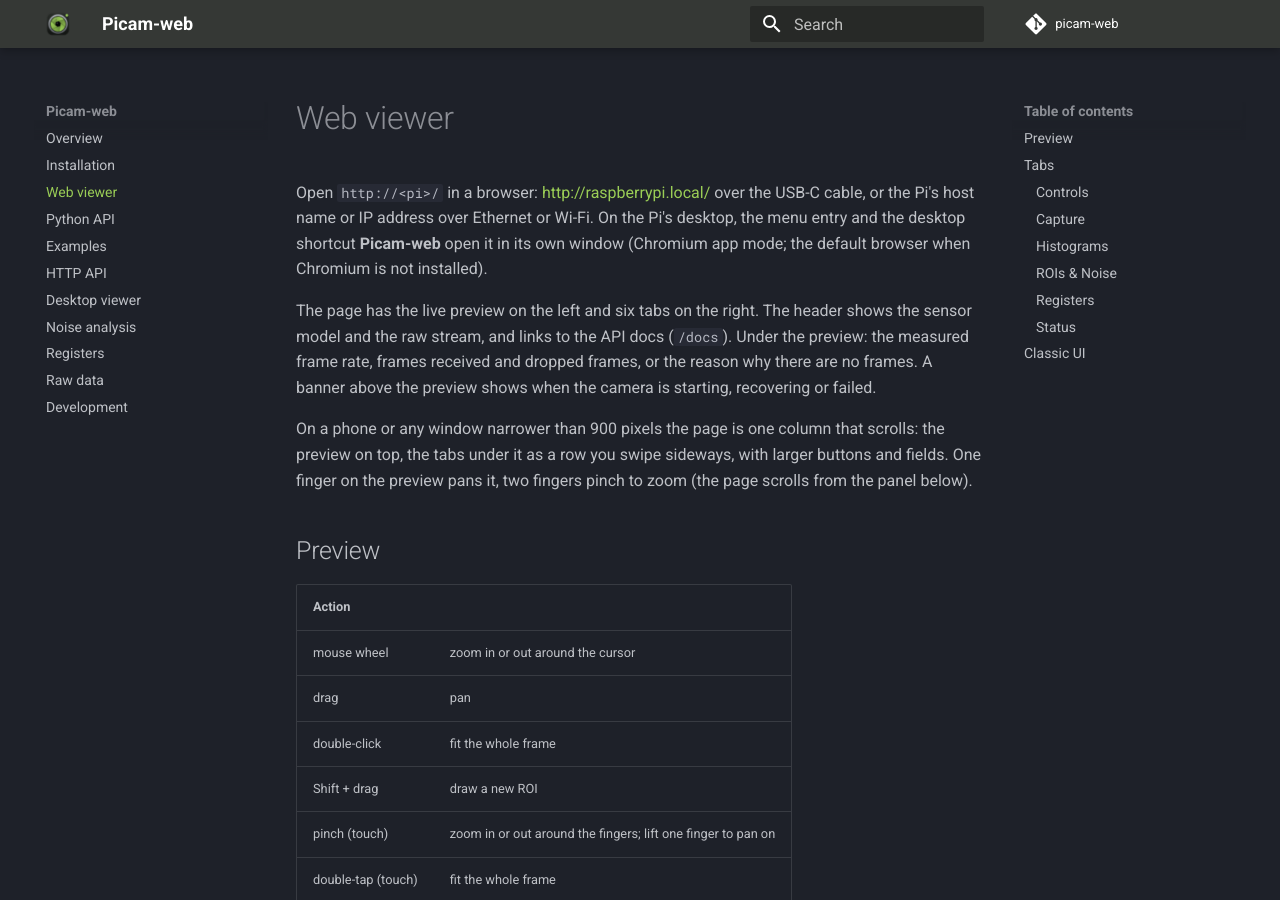
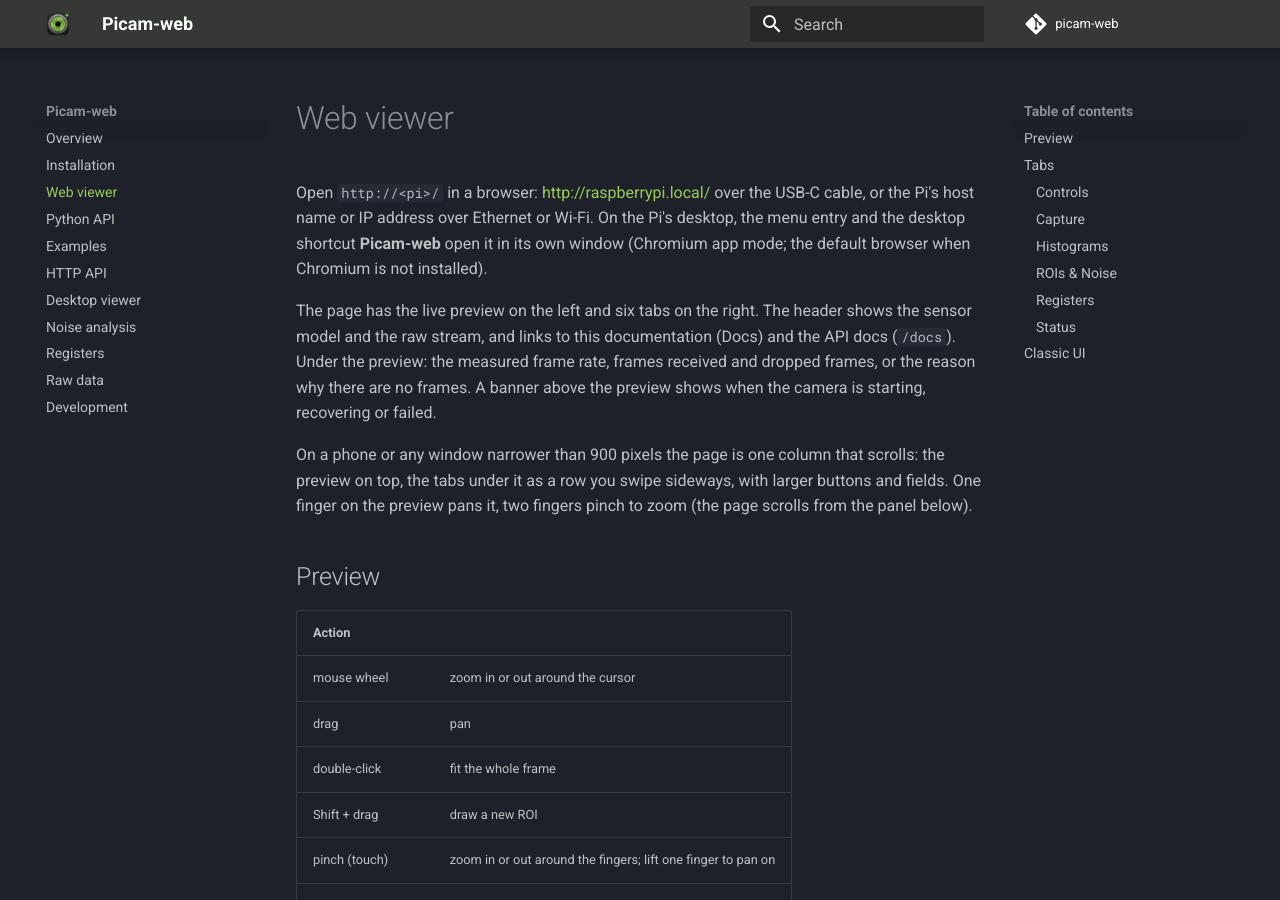
Before and after one commit to phili-b/picam-web, an MkDocs documentation site: the page built from docs/web-viewer.md, in a window 1280 px wide and 900 px high. Built offline with MkDocs 1.6.1 and Material for MkDocs 9.7.7, drawn with Linux system fonts in a browser that asks for light colours; comment, search, counter and statistics services are not loaded.

Commit message:
web: link to the documentation site in the header

```diff
--- a/docs/web-viewer.md
+++ b/docs/web-viewer.md
@@ -6,7 +6,7 @@ shortcut **Picam-web** open it in its own window (Chromium app mode; the default
 browser when Chromium is not installed).
 
 The page has the live preview on the left and six tabs on the right. The header shows the sensor
-model and the raw stream, and links to the API docs (`/docs`). Under the preview: the measured frame
+model and the raw stream, and links to this documentation (Docs) and the API docs (`/docs`). Under the preview: the measured frame
 rate, frames received and dropped frames, or the reason why there are no frames. A banner above the
 preview shows when the camera is starting, recovering or failed.
 
--- a/web/src/App.svelte
+++ b/web/src/App.svelte
@@ -29,6 +29,7 @@
     <div class="sub" data-testid="sensor">{model} · {live.info.raw.format} {live.info.raw.size.join("x")}</div>
   {/if}
   <div class="spacer"></div>
+  <a href="https://phili-b.github.io/picam-web/" target="_blank" rel="noopener" class="sub">Docs</a>
   <a href="/docs" target="_blank" class="sub">API</a>
 </header>
 
@@ -55,6 +56,7 @@
   .icon { height: 32px; }
   .title { font-size: 17px; }
   .spacer { flex: 1; }
+  header a { flex: none; }
   main { flex: 1; display: flex; min-height: 0; }
   .view { flex: 1; display: flex; flex-direction: column; padding: 10px; min-width: 0; }
   .status { color: var(--grey); font-size: 13px; margin-top: 6px; }
```
